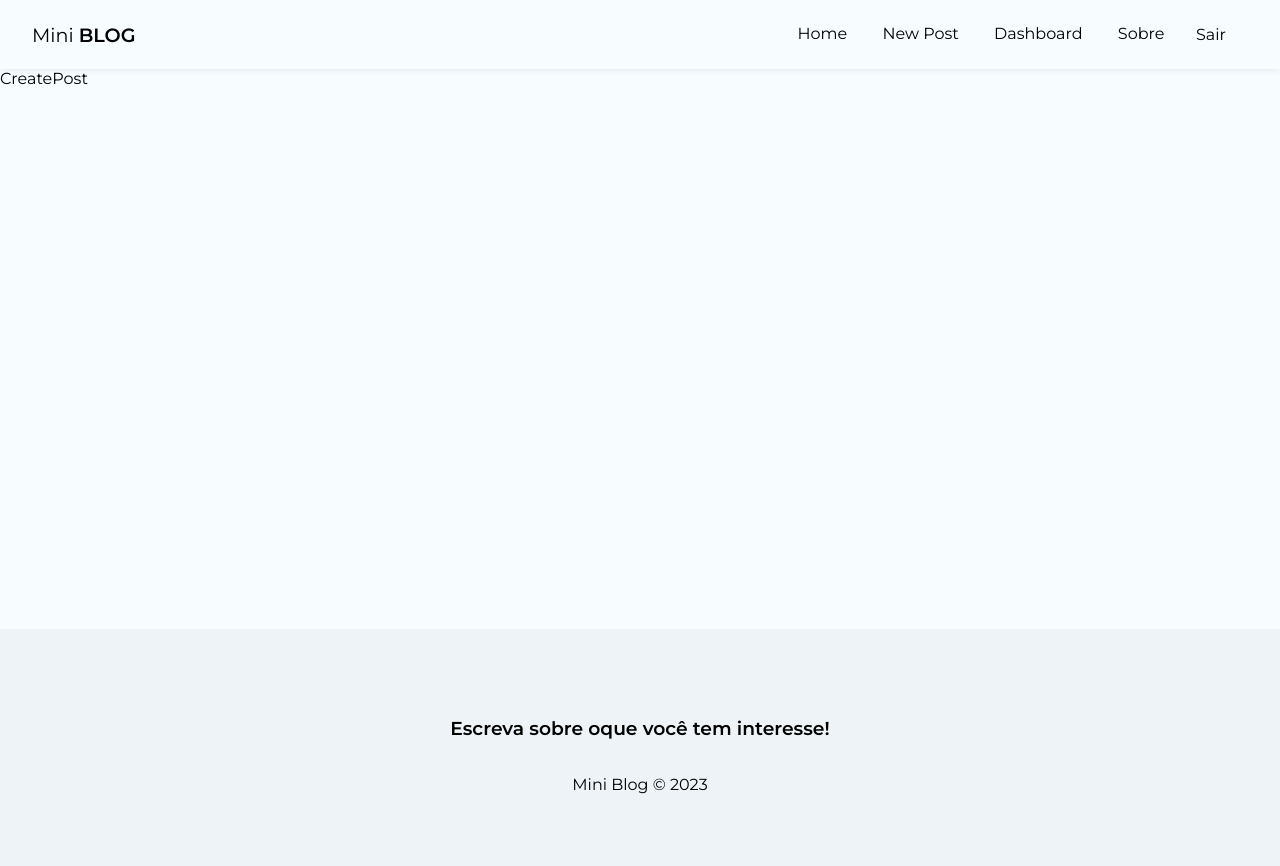
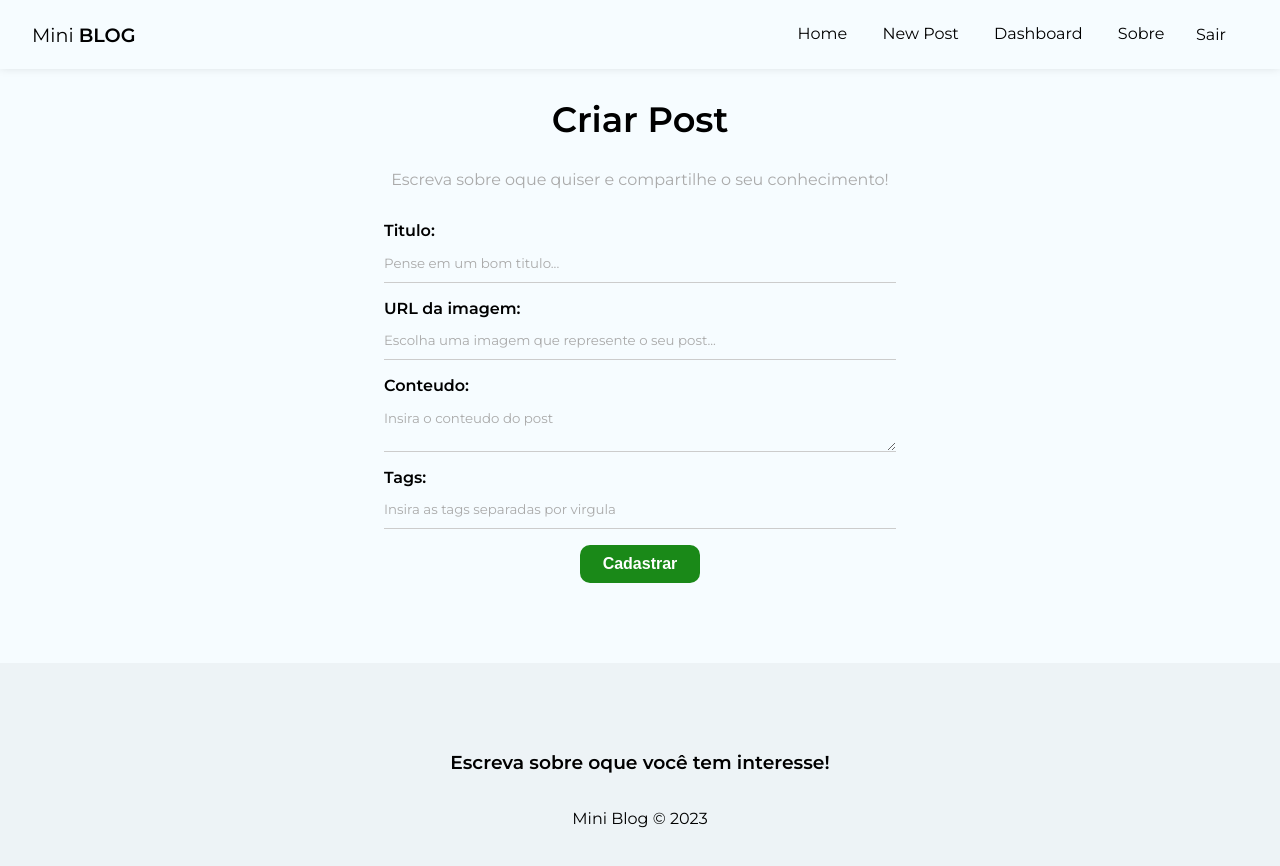
Before and after one commit to Wallison-Greg/Mini_Blog, a React (Create React App) app: page /post/create in a window 1280 px wide. Shown: the top 866 px of the page. Built offline with nearby package versions, Linux system fonts and the light colour scheme; no server answers; sample sign-in values are in the browser's storage.

Commit message:
pagina de post e suas autenticações finalizada

```diff
--- /dev/null
+++ b/src/hooks/useInserDocument.js
@@ -0,0 +1,72 @@
+import {useState, useEffect, useReducer} from 'react';
+import { db } from '../firebase/config';
+import { collection, addDoc, Timestamp } from 'firebase/firestore';
+
+const initialState = {
+    loading: null,
+    error: null
+}
+
+const insertReducer = (state, action) => {
+
+    switch(action.type){
+        case "LOADING":
+            return {loading: true, error: null}
+        case "INSERTED_DOC":
+            return {loading:false, error: null}
+        case "ERROR":
+            return {loading: false, error: action.payload}
+        default:
+            return state;
+    }
+
+}
+
+export const useInsertDocument = (docCollection) => {
+
+    const [response, dispatch] = useReducer(insertReducer, initialState);
+
+    //deal with memory leak
+    const [cancelled, setCancelled] = useState(false);
+
+    const checkCancelBeforeDispatch = (action) => {
+        if(!cancelled) {
+          return
+          } else {
+             dispatch(action)
+          }
+    }
+
+    const insertDocument = async (document) => {
+
+        checkCancelBeforeDispatch({type: "LOADING"});
+
+        try {
+
+            const newDocument = {...document, createdAt: Timestamp.now()}
+
+            const insertedDocument = await addDoc(
+                collection(db, docCollection),
+                newDocument
+            );
+
+            checkCancelBeforeDispatch({
+                type: "INSERTED_DOC",
+                payload: insertedDocument,
+            });
+
+        } catch (error) {
+            checkCancelBeforeDispatch({
+                type: "ERROR",
+                payload: error.message
+            });
+        }
+
+    }
+
+    useEffect(()=> {
+        return () => setCancelled(true);
+    }, []);
+
+    return {insertDocument, response}
+}
--- a/src/pages/createpost/CreatePost.css
+++ b/src/pages/createpost/CreatePost.css
@@ -0,0 +1,12 @@
+.create_post {
+    text-align: center;
+  }
+
+  .create_post h2 {
+    font-size: 2.2em;
+  }
+
+  .create_post p {
+    color: #aaa;
+    margin-bottom: 2em;
+  }
--- a/src/pages/createpost/CreatePost.js
+++ b/src/pages/createpost/CreatePost.js
@@ -1,7 +1,120 @@
 import './CreatePost.css'
+
+//importando o hook
+import { useState } from 'react';
+import { useInsertDocument } from '../../hooks/useInserDocument';
+
+//importando as rotas
+import { useNavigate } from 'react-router-dom';
+
+//importando context
+import { useAuthValue} from '../../context/AuthContext';
+
 const CreatePost = () => {
+
+  const [title, setTitle] = useState("");
+  const [body, setBody] = useState("");
+  const [image, setImage] = useState("");
+  const [tags, setTags] = useState([]);
+  const [formError, setFormError] = useState("");
+
+  const { insertDocument, response } = useInsertDocument("posts");
+
+  const {user} = useAuthValue();
+
+  const navigate = useNavigate();
+
+  function handleSubmit (e){
+    e.preventDefault();
+
+    setFormError("")
+
+    //validate URL image
+    try {
+      new URL(image);
+    } catch (error) {
+      setFormError("A imagem precisa ser uma URL.");
+    }
+
+    //create array of tags
+    const arrayTags = tags.split(',').map((tag) => tag.trim().toLowerCase())
+
+    //checked value
+
+    if(!title || !image || !body || !tags){
+      setFormError("Preencha todos os campos!")
+    }
+
+    if(formError) return
+
+    insertDocument({
+      title,
+      image,
+      body,
+      arrayTags,
+      uid: user.uid,
+      createdBy: user.displayName
+    })
+
+    // redirect to home page
+    navigate("/");
+  }
+
   return (
-    <div>CreatePost</div>
+    <div className='create_post'>
+      <h2>Criar Post</h2>
+      <p>Escreva sobre oque quiser e compartilhe o seu conhecimento!</p>
+      <form onSubmit={handleSubmit}>
+        <label>
+          <span>Titulo:</span>
+          <input
+            type="text"
+            placeholder='Pense em um bom titulo...'
+            name='title'
+            required
+            onChange={(e) => setTitle(e.target.value)}
+            value={title}
+          />
+        </label>
+        <label>
+          <span>URL da imagem:</span>
+          <input
+            type="text"
+            placeholder='Escolha uma imagem que represente o seu post...'
+            name='image'
+            required
+            onChange={(e) => setImage(e.target.value)}
+            value={image}
+          />
+        </label>
+        <label>
+          <span>Conteudo:</span>
+          <textarea
+            name="body"
+            required
+            placeholder='Insira o conteudo do post'
+            onChange={(e) => setBody(e.target.value)}
+            value={body}
+          ></textarea>
+        </label>
+        <label>
+          <span>Tags:</span>
+          <input
+            type="text"
+            placeholder='Insira as tags separadas por virgula'
+            name='tags'
+            required
+            onChange={(e) => setTags(e.target.value)}
+            value={tags}
+          />
+        </label>
+        {!response.loading && <button className="btn">Cadastrar</button>}
+        {response.loading && <button className="btn" disabled>Aguarde...</button>}
+        {(response.error || formError) && (
+          <p className="error">{response.error || formError}</p>
+        )}
+      </form>
+    </div>
   )
 }
 
```
